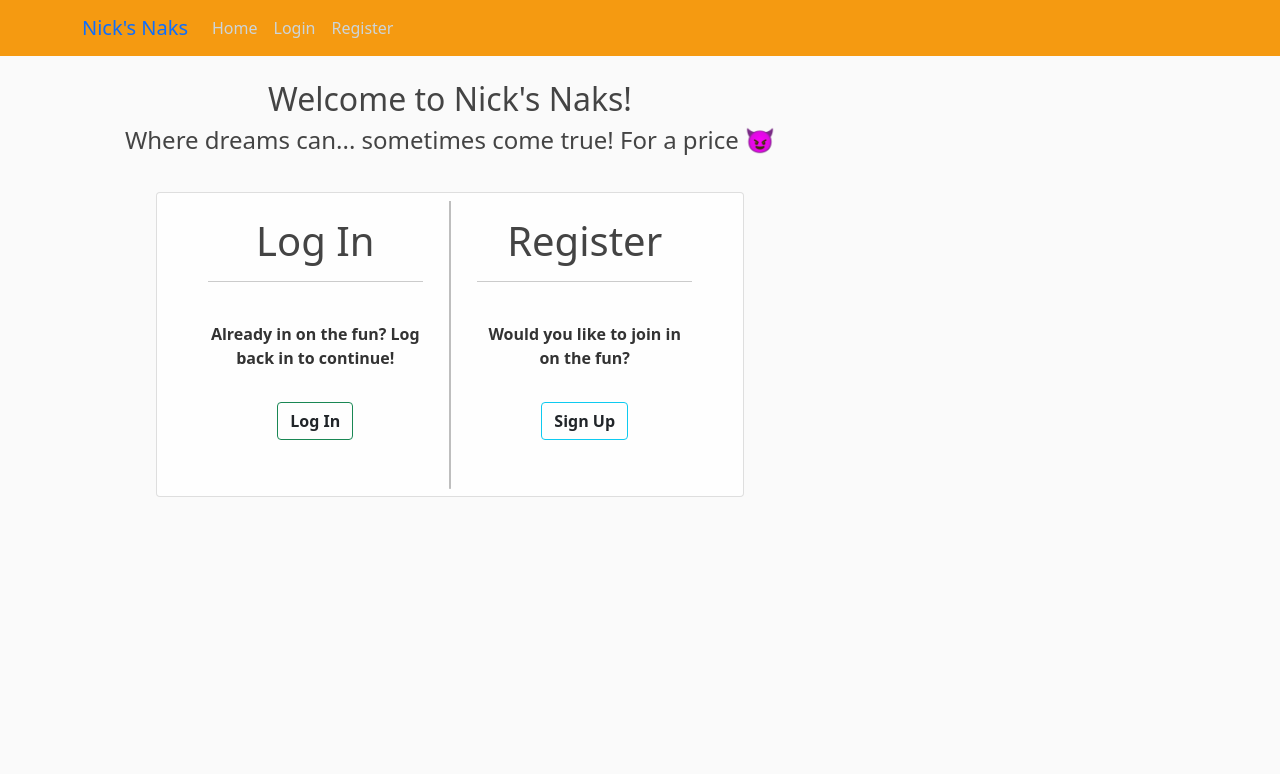
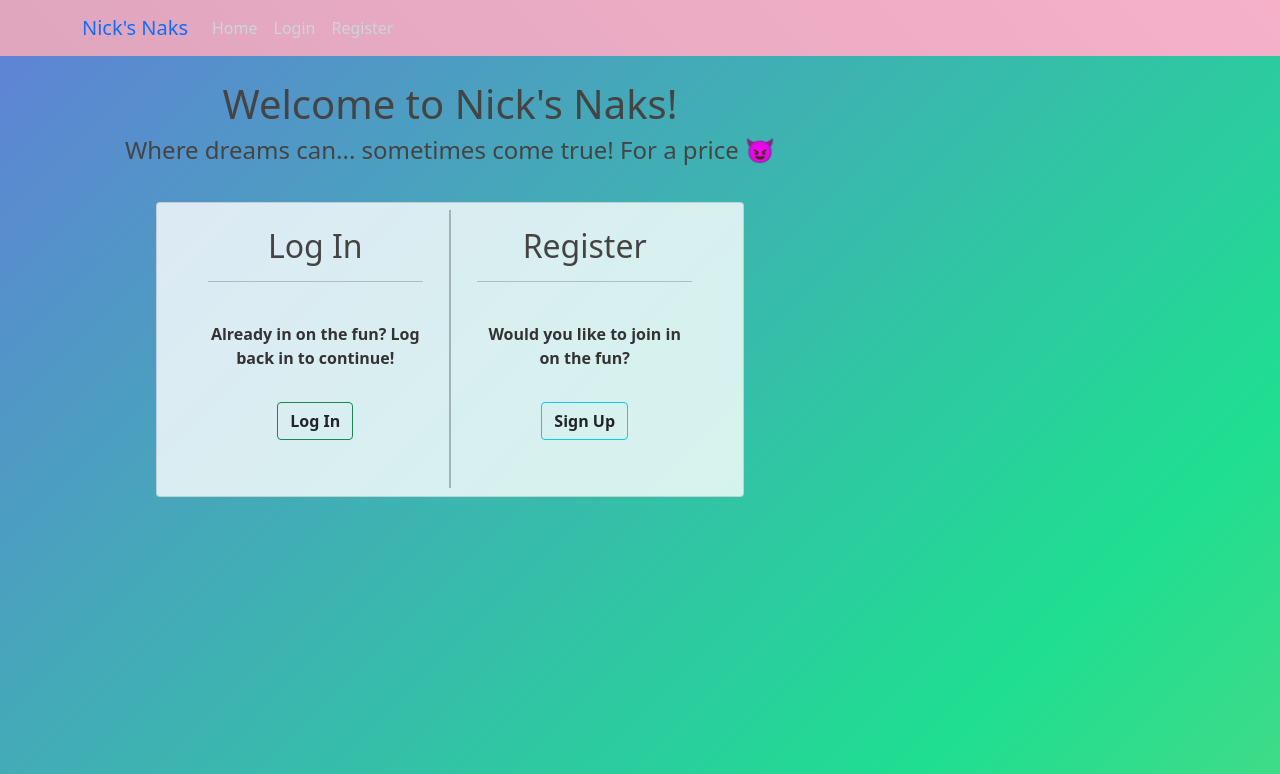
Before and after one commit to cookiewho/CST438_Project2_GroupE, a Django app: page / in a window 1280 px wide. Shown: the top 774 px of the page. Run offline with Django 3.2, Linux system fonts and the light colour scheme.

Commit message:
Adding gradients to navbar and body For the added flare, ya know?

```diff
--- a/wishlist/home/templates/home/base.html
+++ b/wishlist/home/templates/home/base.html
@@ -24,9 +24,9 @@
     <meta name="viewport" content="width=device-width, initial-scale=1.0">
 </head>
 
-<body>
+<body class="gradientBody">
     <header class="site-header">
-        <nav class=" navbarStyling navbar navbar-expand-md fixed-top">
+        <nav class=" navbarStyling gradientNav navbar navbar-expand-md fixed-top">
             <div class="container">
                 <a class="navbar-brand mr-4" href="{% url 'home-page' %}">Nick's Naks</a>
                 <button class="navbar-toggler" type="button" data-toggle="collapse" data-target="#navbarToggle"
--- a/wishlist/home/templates/home/home.html
+++ b/wishlist/home/templates/home/home.html
@@ -2,13 +2,13 @@
 {% block content %}
 <div class="content">
   <div>
-    <h2>Welcome to Nick's Naks!</h2>
-    <h4>Where dreams can... sometimes come true! For a price 😈</h4>
+    <h1 id="centeredText">Welcome to Nick's Naks!</h1>
+    <h4 id="centeredText">Where dreams can... sometimes come true! For a price 😈</h4>
   </div>
   <div class="card p-4" id="horizontalSign">
 
     <div id="child">
-      <h1>Log In</h1>
+      <h2>Log In</h2>
       <hr>
       <br>
 
@@ -23,7 +23,7 @@
     </div>
 
     <div id="child">
-      <h1>Register</h1>
+      <h2>Register</h2>
         <hr>
         <br>
 
--- a/wishlist/static/css/style.css
+++ b/wishlist/static/css/style.css
@@ -1,7 +1,7 @@
   .content {
+
     align-items: center;
     justify-content: center;
-    text-align: center;
   }
   .navbarStyling{
     background-color: rgb(245, 154, 17);
@@ -35,3 +35,28 @@
     width: 80%;
     max-width: 400px;
   }
+  #centeredText {
+    text-align: center;
+  }
+
+  .gradientNav {
+    background: linear-gradient(45deg, #d17c78, #cf9eb6, #fcb4cc);
+    background-size: 400% 400%;
+    animation: gradient 20s ease infinite;
+  }
+  .gradientBody {
+    background: linear-gradient(-45deg, #ffcc4c,#1fde91, #864bff, #19aad1 );
+    background-size: 200% 1000%;
+    animation: gradient 20s ease infinite;
+  }
+  @keyframes gradient {
+    0% {
+        background-position: 0% 50%;
+    }
+    50% {
+        background-position: 100% 50%;
+    }
+    100% {
+        background-position: 0% 50%;
+    }
+  }
--- a/wishlist/users/templates/users/register.html
+++ b/wishlist/users/templates/users/register.html
@@ -1,5 +1,6 @@
 {% extends "home/base.html" %} {% block content %}
-<h1>Register</h1>
+<div class="content">
+<h1 id="centeredText">Register</h1>
 <div class="content-section">
     <form method="POST">
         {% csrf_token %}
@@ -21,4 +22,5 @@
         </div>
     </form>
 </div>
+</div>
 {% endblock content %}
```
